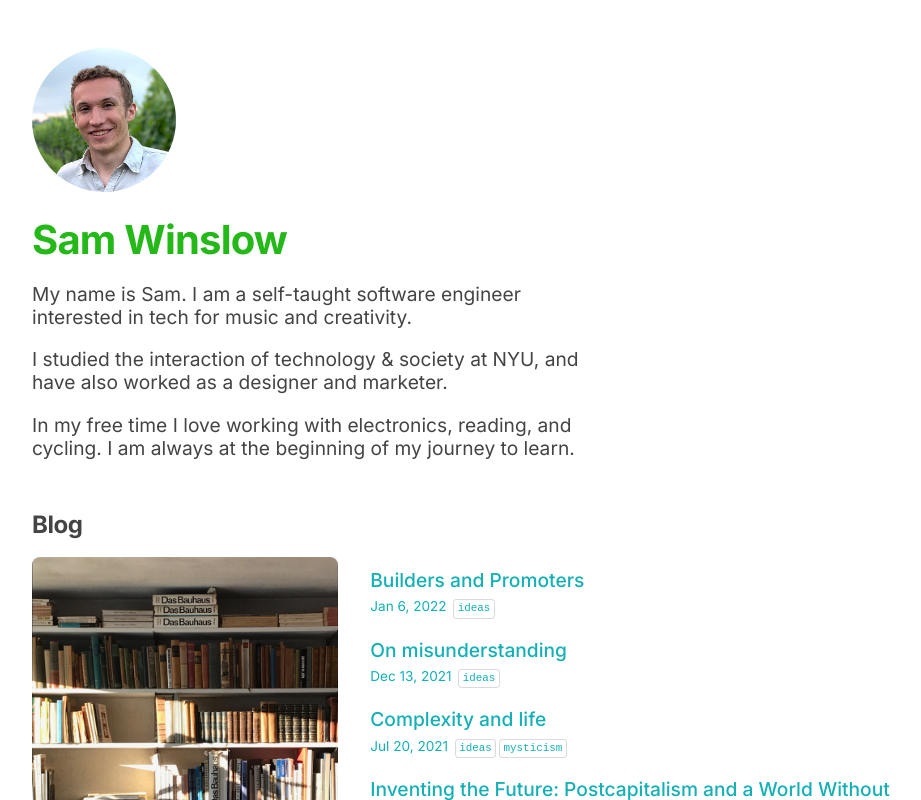
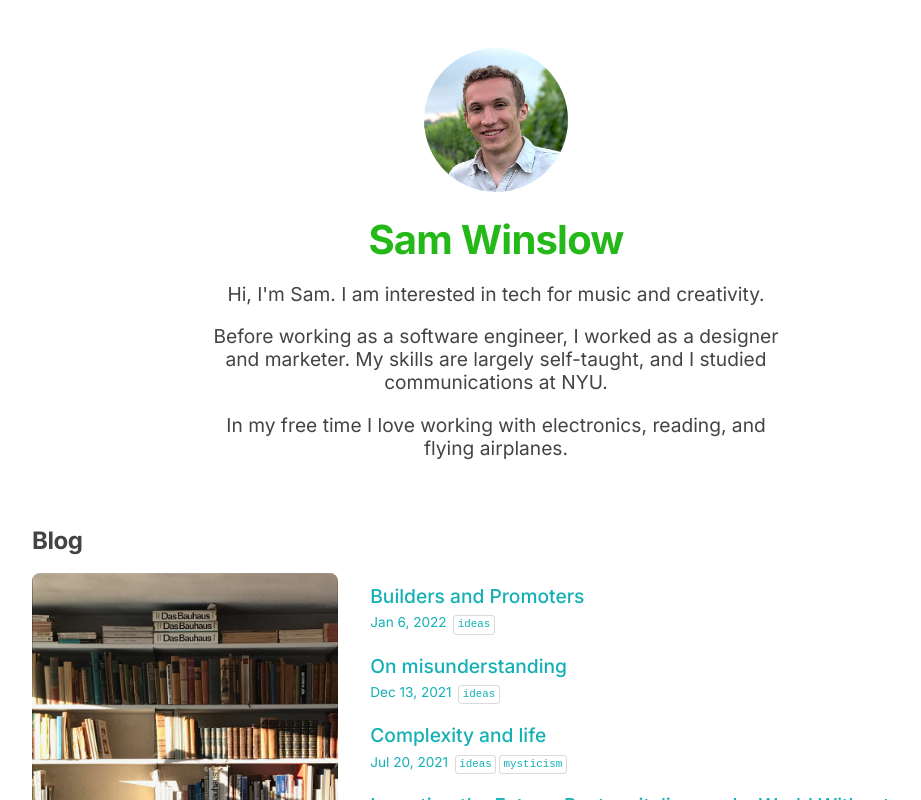
Before and after one commit to samwinslow/sam-nextjs-blog, a Next.js app: page / in a window 1280 px wide. Shown: the top 800 px of the page, without its empty margins (144-1065 px from the left). Built offline with nearby package versions, Linux system fonts and the light colour scheme.

Commit message:
rewrite intro

```diff
--- a/components/Layout.tsx
+++ b/components/Layout.tsx
@@ -9,7 +9,7 @@ export const siteTitle = name
 
 const Header = ({ home }: { home: boolean }) => (
   home ? (
-    <header className="header">
+    <header className="center">
       <Image
         priority
         src="/img/profile.jpg"
@@ -25,7 +25,7 @@ const Header = ({ home }: { home: boolean }) => (
       </Heading.Xxl>
     </header>
   ) : (
-    <header className="horizontal">
+    <header>
       <Heading.Lg style={{ margin: '1rem 0' }}>
         <ColoredLink href="/">
           {name}
--- a/pages/index.tsx
+++ b/pages/index.tsx
@@ -22,15 +22,15 @@ const Index = ({
     <Head>
       <title>{siteTitle}</title>
     </Head>
-    <section className="headingMd" style={{ maxWidth: '36rem' }}>
+    <section className="headingMd center" style={{ maxWidth: '36rem', marginBottom: '4rem' }}>
       <p>
-        My name is Sam. I am a self-taught software engineer interested in tech for music and creativity.
+        Hi, I'm Sam. I am interested in tech for music and creativity.
       </p>
       <p>
-        I studied the interaction of technology &amp; society at NYU, and have also worked as a designer and marketer.
+        Before working as a software engineer, I worked as a designer and marketer. My skills are largely self-taught, and I studied communications at NYU.
       </p>
       <p>
-        In my free time I love working with electronics, reading, and cycling. I am always at the beginning of my journey to learn.
+        In my free time I love working with electronics, reading, and flying airplanes.
       </p>
     </section>
     <section>
--- a/styles/utils.css
+++ b/styles/utils.css
@@ -45,3 +45,9 @@
 .lightText {
   color: #666;
 }
+
+.center {
+  text-align: center;
+  margin-left: auto;
+  margin-right: auto;
+}
```
